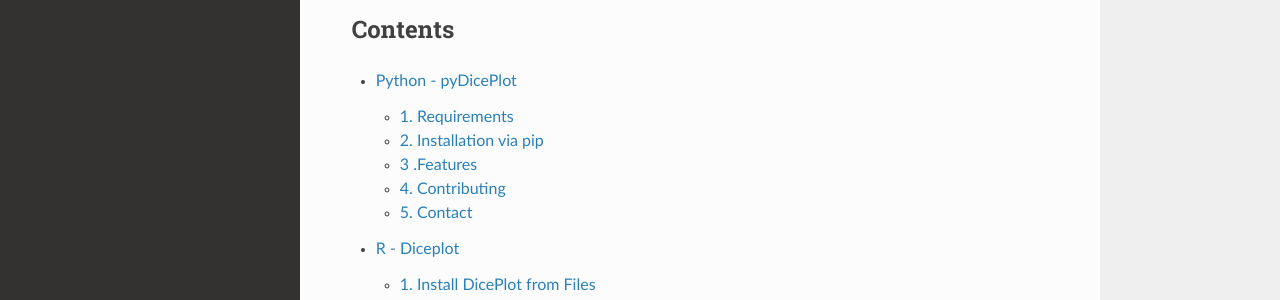
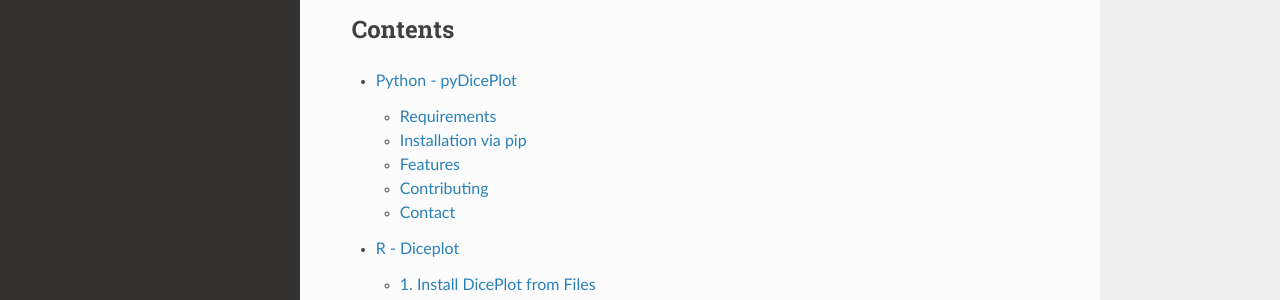
Before and after one commit to maflot/Documentation-test, a Sphinx documentation site: the page built from docs/source/index.rst, in a window 1280 px wide and 1035 px high. Shown: the part 429-729 px from the top of the window. Built offline with Sphinx 7.4.7 and the Read the Docs theme 3.1.0, drawn with Linux system fonts in a browser that asks for light colours.

Commit message:
Update python.rst

```diff
--- a/docs/source/python.rst
+++ b/docs/source/python.rst
@@ -2,7 +2,7 @@
 ======================
 The pyDicePlot package allows you to create visualizations (dice plots) for datasets with more than two categorical variables and additional continuous variables. This tool is particularly useful for exploring complex categorical data and their relationships with continuous variables.
 
-1. Requirements
+Requirements
 ~~~~~~~~~~~~~~~~~~~
 
 This code requires Python 3.
@@ -13,7 +13,7 @@
 conda activate pyDicePlot
 pip install -r requirements.txt
 
-2. Installation via pip
+Installation via pip
 ~~~~~~~~~~~~~~~~~~~
 
 To install the package via pip, run:
@@ -38,14 +38,14 @@
 
 Figure: A sample dice plot generated using the pyDicePlot package.
 
-3 .Features
+Features
 ~~~~~~~~~~~
 
 	•	Visualize Complex Data: Easily create plots for datasets with multiple categorical variables.
 	•	Customization: Customize plots with titles, labels, and themes.
 	•	Integration with Matplotlib: Leverages the power of matplotlib for advanced plotting capabilities.
 
-4. Contributing
+Contributing
 ~~~~~~~~~~~~~~~
 
 We welcome contributions from the community! If you’d like to contribute:
@@ -54,7 +54,7 @@
 	2.	Create a new branch for your feature or bug fix.
 	3.	Submit a pull request with a detailed description of your changes.
 
-5. Contact
+Contact
 ~~~~~~~~~~
 
 If you have any questions, suggestions, or issues, please open an issue on GitHub.
```
